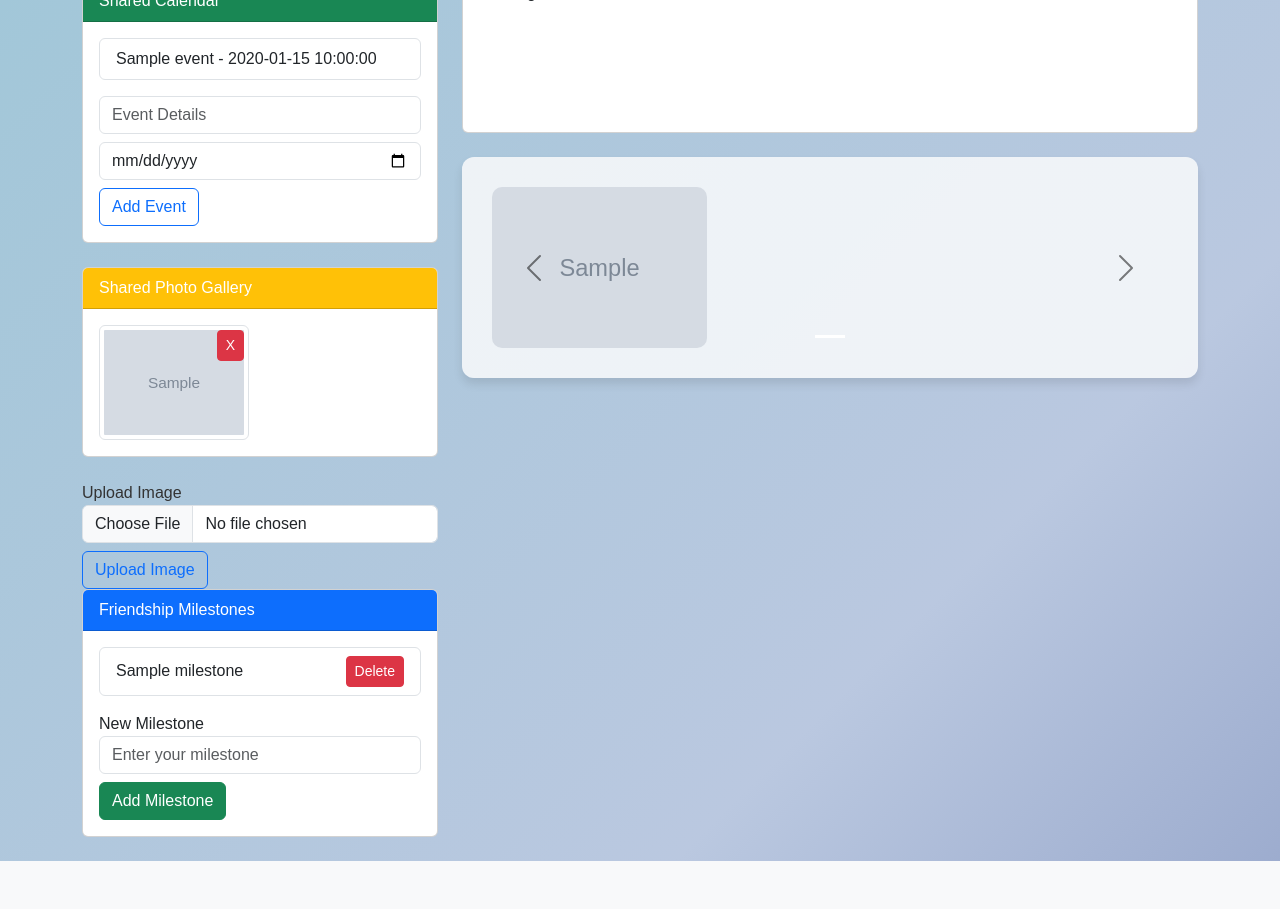
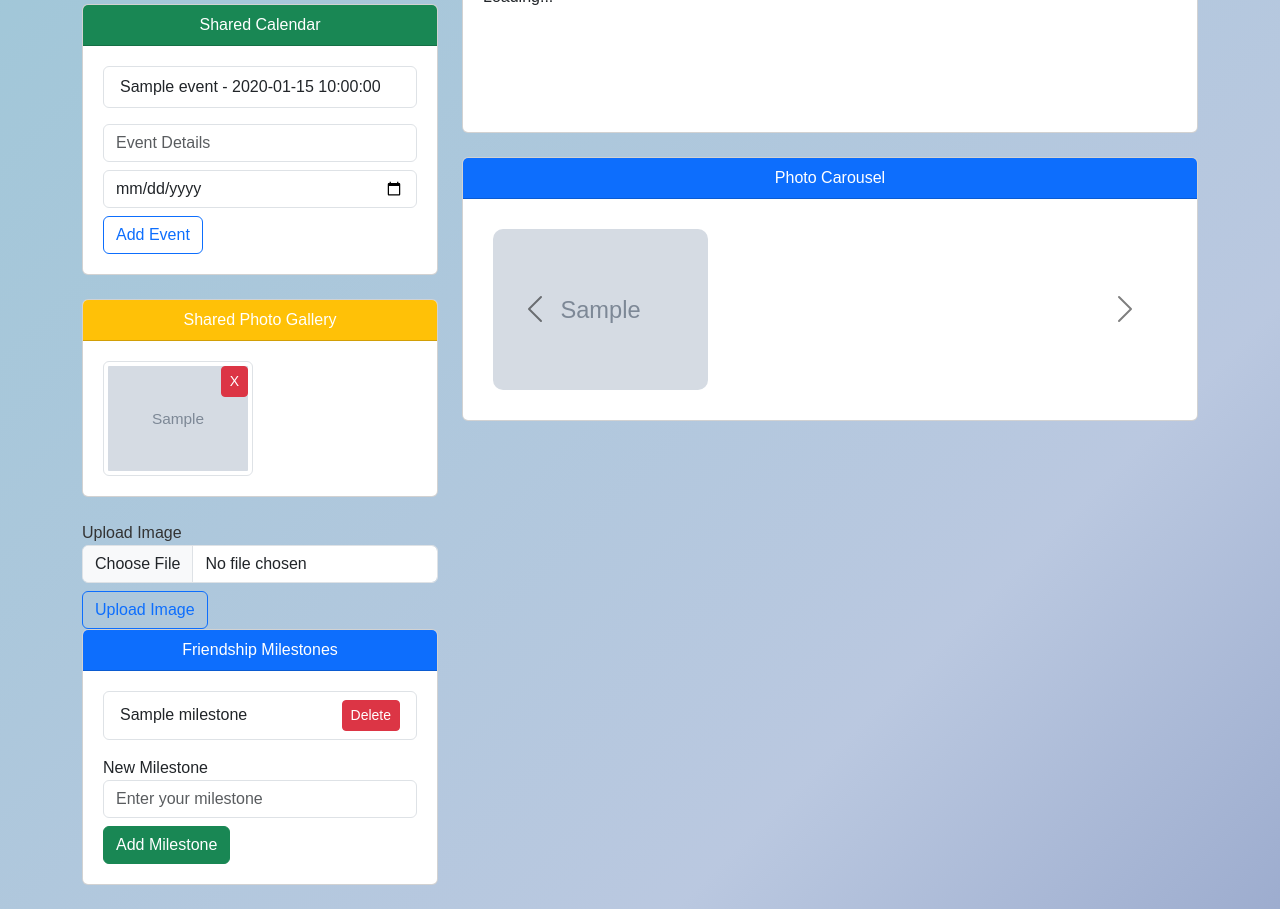
Before and after one commit to fireatwill13/CS50FinalProject, a Flask app: template templates/friendship_hub.html in a window 1280 px wide. Shown: the part 927-1836 px from the top of the page. Before the commit the page ends 1788 px from the top, so only its background shows below. Run offline with Flask 3, Linux system fonts and the light colour scheme; the template is opened without the code that fills it: most values are stand-ins (such as "Sample title", 1, 10 or a date in 2020); grey boxes marked "Sample" are stand-in pictures; some libraries are stand-ins or nearby versions.

Commit message:
Fixed photo carouse jinja

```diff
--- a/static/styles_hub.css
+++ b/static/styles_hub.css
@@ -107,6 +107,18 @@ header {
     height: 60vh;
     }
 
+.card-header {
+    font-size: 1em;
+    font-weight: normal;
+    text-align: center;
+    background-color: #004d73; /* Matches the theme color */
+    color: white;
+}
+
+.card-body {
+    padding: 20px;
+}
+
 
 
 /* Card Footer Form Styling */
@@ -159,8 +171,10 @@ header {
 /* Collage Grid Styling */
 .collage-grid {
     display: grid;
-    grid-template-columns: repeat(auto-fit, minmax(150px, 1fr));
+    grid-template-columns: repeat(3, 1fr);
     grid-gap: 15px;
+    justify-content: center;
+    align-items: center;
 }
 
 /* Ensure the carousel stretches */
--- a/templates/friendship_hub.html
+++ b/templates/friendship_hub.html
@@ -206,21 +206,29 @@
                     </div>
 
                      <!-- Photo Collage Section -->
-                    <div class="photo-collage-section mt-4">
+                     <div class="card mb-4">
+                        <div class="card-header bg-primary text-white text-center">
+                            Photo Carousel
+                        </div>
+                        <div class="card-body">
                             <div id="photoCarousel" class="carousel slide" data-bs-ride="carousel" data-bs-interval="5000">
                                 <!-- Indicators -->
                                 <div class="carousel-indicators">
-                                {% for image in images %}
-                                    <button type="button" data-bs-target="#photoCarousel" data-bs-slide-to="{{ loop.index0 }}" class="{{ 'active' if loop.first }}" aria-current="{{ 'true' if loop.first }}" aria-label="Slide {{ loop.index }}"></button>
+                                    {% for image_group in images|batch(3) %}
+                                        <button type="button" data-bs-target="#photoCarousel" data-bs-slide-to="{{ loop.index0 }}"
+                                            class="{{ 'active' if loop.first }}" aria-current="{{ 'true' if loop.first }}"
+                                            aria-label="Slide {{ loop.index }}"></button>
                                     {% endfor %}
                                 </div>
 
-                            <!-- Collage Slides -->
+                                <!-- Slides -->
                                 <div class="carousel-inner">
-                                {% for image in images %}
+                                    {% for image_group in images|batch(3) %}
                                         <div class="carousel-item {{ 'active' if loop.first }}">
                                             <div class="collage-grid">
-                                            <img src="{{ url_for('static', filename=image.photo_url) }}" class="collage-img" alt="Photo {{ loop.index }}">
+                                                {% for image in image_group %}
+                                                    <img src="{{ url_for('static', filename=image.photo_url) }}" class="collage-img" alt="Photo">
+                                                {% endfor %}
                                             </div>
                                         </div>
                                     {% endfor %}
@@ -235,6 +243,7 @@
                                     <span class="carousel-control-next-icon" aria-hidden="true"></span>
                                     <span class="visually-hidden">Next</span>
                                 </button>
+                            </div>
                         </div>
                     </div>
 
@@ -301,20 +310,22 @@
 
                 // Photo carousel
                 document.addEventListener("DOMContentLoaded", () => {
-                            const gallery = document.getElementById("gallery");
+                            const carouselIndicators = document.querySelector("#photoCarousel .carousel-indicators");
+                            const carouselInner = document.querySelector("#photoCarousel .carousel-inner");
 
-                            // Function to dynamically refresh the carousel after uploading a new image
+                            // Function to refresh carousel dynamically
                             function refreshCarousel(newImages) {
-                                const indicators = document.querySelector("#photoCarousel .carousel-indicators");
-                                const slides = document.querySelector("#photoCarousel .carousel-inner");
+                                carouselIndicators.innerHTML = "";
+                                carouselInner.innerHTML = "";
 
-                                // Clear existing indicators and slides
-                                indicators.innerHTML = "";
-                                slides.innerHTML = "";
+                                // Batch images into groups of 3 per slide
+                                const imageGroups = [];
+                                for (let i = 0; i < newImages.length; i += 3) {
+                                    imageGroups.push(newImages.slice(i, i + 3));
+                                }
 
-                                // Populate with new images
-                                newImages.forEach((image, index) => {
-                                    // Create indicator
+                                imageGroups.forEach((group, index) => {
+                                    // Add indicator
                                     const indicator = document.createElement("button");
                                     indicator.type = "button";
                                     indicator.dataset.bsTarget = "#photoCarousel";
@@ -322,39 +333,46 @@
                                     indicator.className = index === 0 ? "active" : "";
                                     indicator.setAttribute("aria-current", index === 0 ? "true" : "false");
                                     indicator.setAttribute("aria-label", `Slide ${index + 1}`);
-                                    indicators.appendChild(indicator);
+                                    carouselIndicators.appendChild(indicator);
 
-                                    // Create slide
+                                    // Add slide
                                     const slide = document.createElement("div");
                                     slide.className = `carousel-item ${index === 0 ? "active" : ""}`;
+
+                                    // Add images to slide
+                                    const collageGrid = document.createElement("div");
+                                    collageGrid.className = "collage-grid";
+                                    group.forEach((image) => {
                                         const img = document.createElement("img");
-                                    img.src = image.photo_url; // Assuming `photo_url` is the full path
-                                    img.alt = `Photo ${index + 1}`;
+                                        img.src = image.photo_url;
                                         img.className = "collage-img";
-                                    slide.appendChild(img);
-                                    slides.appendChild(slide);
+                                        img.alt = "Photo";
+                                        collageGrid.appendChild(img);
+                                    });
+
+                                    slide.appendChild(collageGrid);
+                                    carouselInner.appendChild(slide);
                                 });
                             }
 
-                            // Example of how to trigger a refresh after uploading a new image
+                            // Handle image upload and refresh the carousel
                             document.querySelector("form[action='/upload_image']").addEventListener("submit", function(e) {
                                 e.preventDefault();
                                 const formData = new FormData(this);
 
                                 fetch(this.action, {
                                     method: "POST",
-                                    body: formData
+                                    body: formData,
                                 })
-                                    .then(response => response.json())
-                                    .then(data => {
+                                    .then((response) => response.json())
+                                    .then((data) => {
                                         if (data.success) {
-                                            // Refresh the carousel with the updated images
-                                            refreshCarousel(data.images); // `data.images` is the updated image list
+                                            refreshCarousel(data.images); // Update carousel with new images
                                         } else {
                                             console.error("Error uploading image:", data.message);
                                         }
                                     })
-                                    .catch(error => console.error("Error:", error));
+                                    .catch((error) => console.error("Error:", error));
                             });
                         });
 
```
Lines whose indentation alone changed are shown as unchanged.
